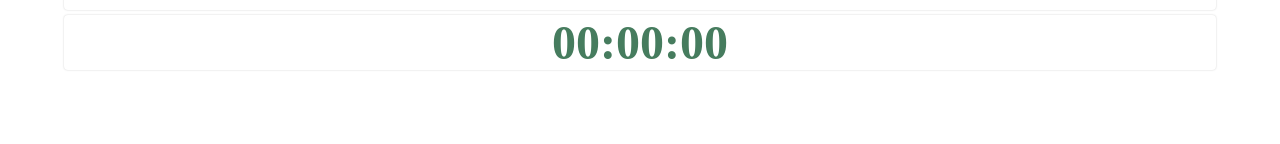
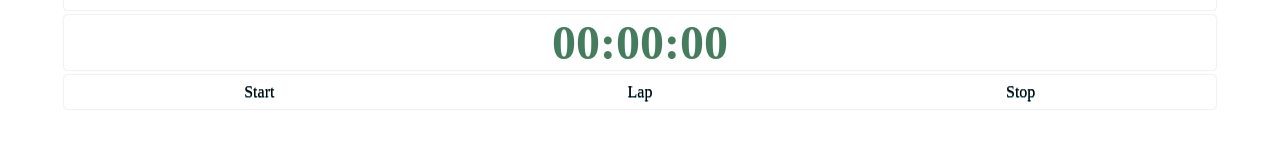
Before and after one commit to vramdhanie/angular-averager, an Angular app: page / in a window 1280 px wide. Shown: the part 320-464 px from the top of the page. Built offline with nearby package versions, Linux system fonts and the light colour scheme.

Commit message:
Add controls to main app

```diff
--- a/src/app/app.component.html
+++ b/src/app/app.component.html
@@ -7,6 +7,7 @@
       <app-item-count label="in queue"></app-item-count>
       <app-estimated-time [eta]="eta"></app-estimated-time>
       <app-timer [time]="0"></app-timer>
+      <app-controls></app-controls>
     </div>
   </div>
 </div>
--- a/src/app/app.module.ts
+++ b/src/app/app.module.ts
@@ -5,13 +5,15 @@ import { AppComponent } from './app.component';
 import { TimerComponent } from './timer/timer.component';
 import { ItemCountComponent } from './item-count/item-count.component';
 import { EstimatedTimeComponent } from './estimated-time/estimated-time.component';
+import { ControlsComponent } from './controls/controls.component';
 
 @NgModule({
   declarations: [
     AppComponent,
     TimerComponent,
     ItemCountComponent,
-    EstimatedTimeComponent
+    EstimatedTimeComponent,
+    ControlsComponent
   ],
   imports: [
     BrowserModule
```
